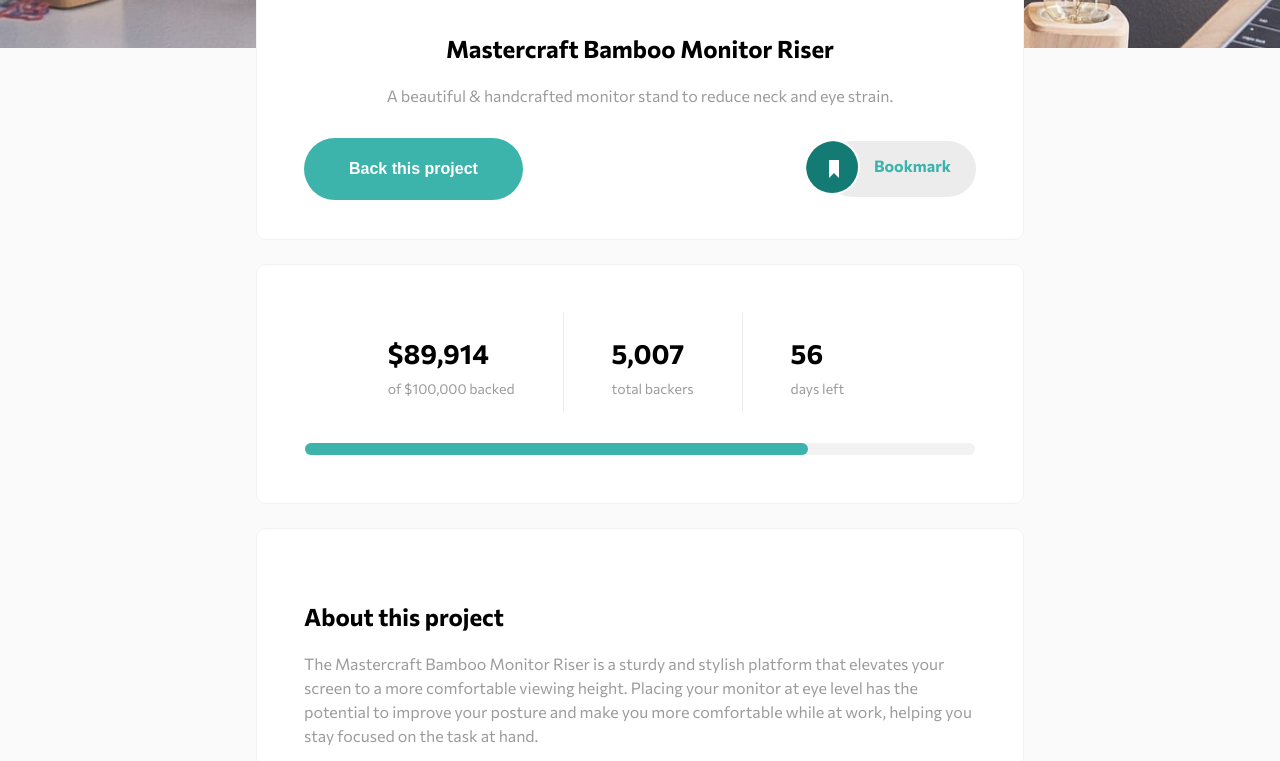
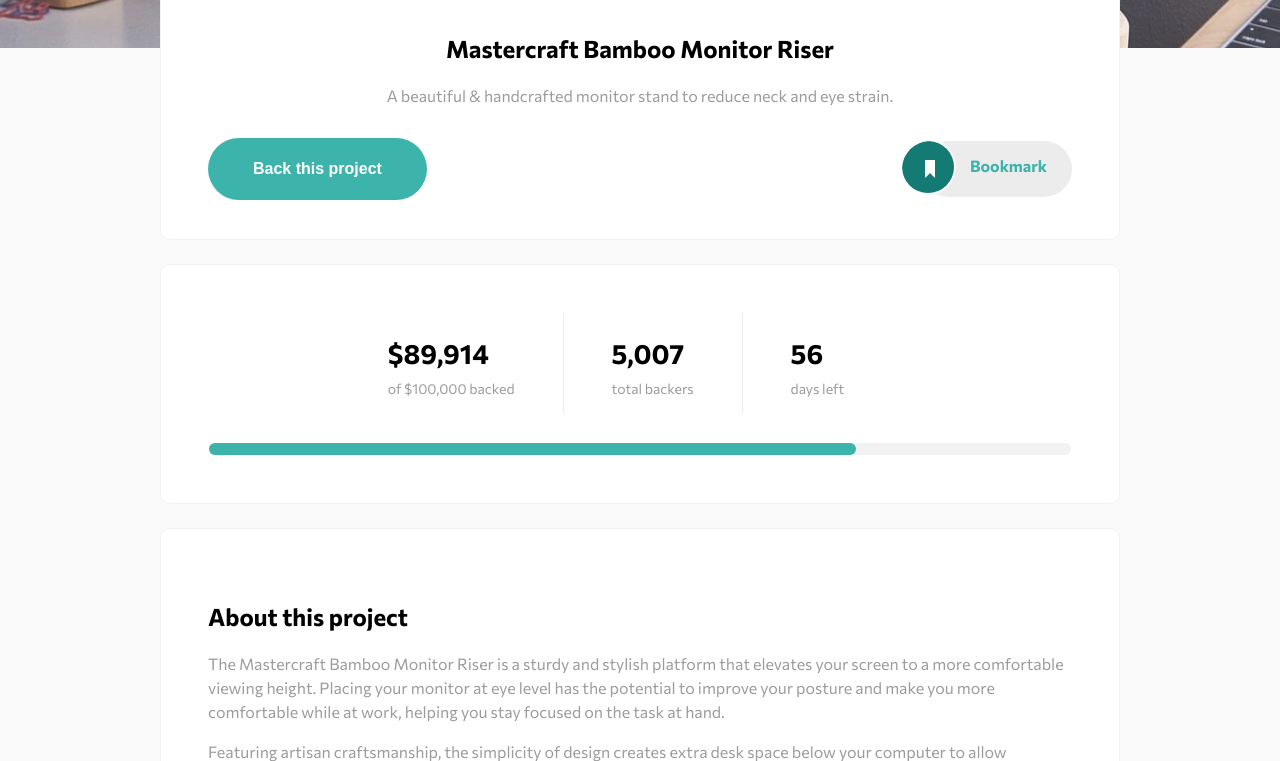
Before and after one commit to billalsiddiqi/crowdfunding, a plain HTML site: page index.html in a window 1280 px wide. Shown: the part 252-1013 px from the top of the page. Drawn offline with Linux system fonts and the light colour scheme.

Commit message:
Fixed layout issue

```diff
--- a/app/scss/_globals.scss
+++ b/app/scss/_globals.scss
@@ -44,10 +44,10 @@ p {
     margin: auto 38px;
     max-width: 1200px;
     @include breakpoint-up(large){
-        margin: auto 256px;
+        margin: auto 160px;
     }
     @include breakpoint-up(xlarge){
-        margin: auto 436px;
+        margin: auto 310px;
     }
     @include breakpoint-up(xxlarge){
         margin: auto;
```
Also changed, not shown: app/scss/style.css.
